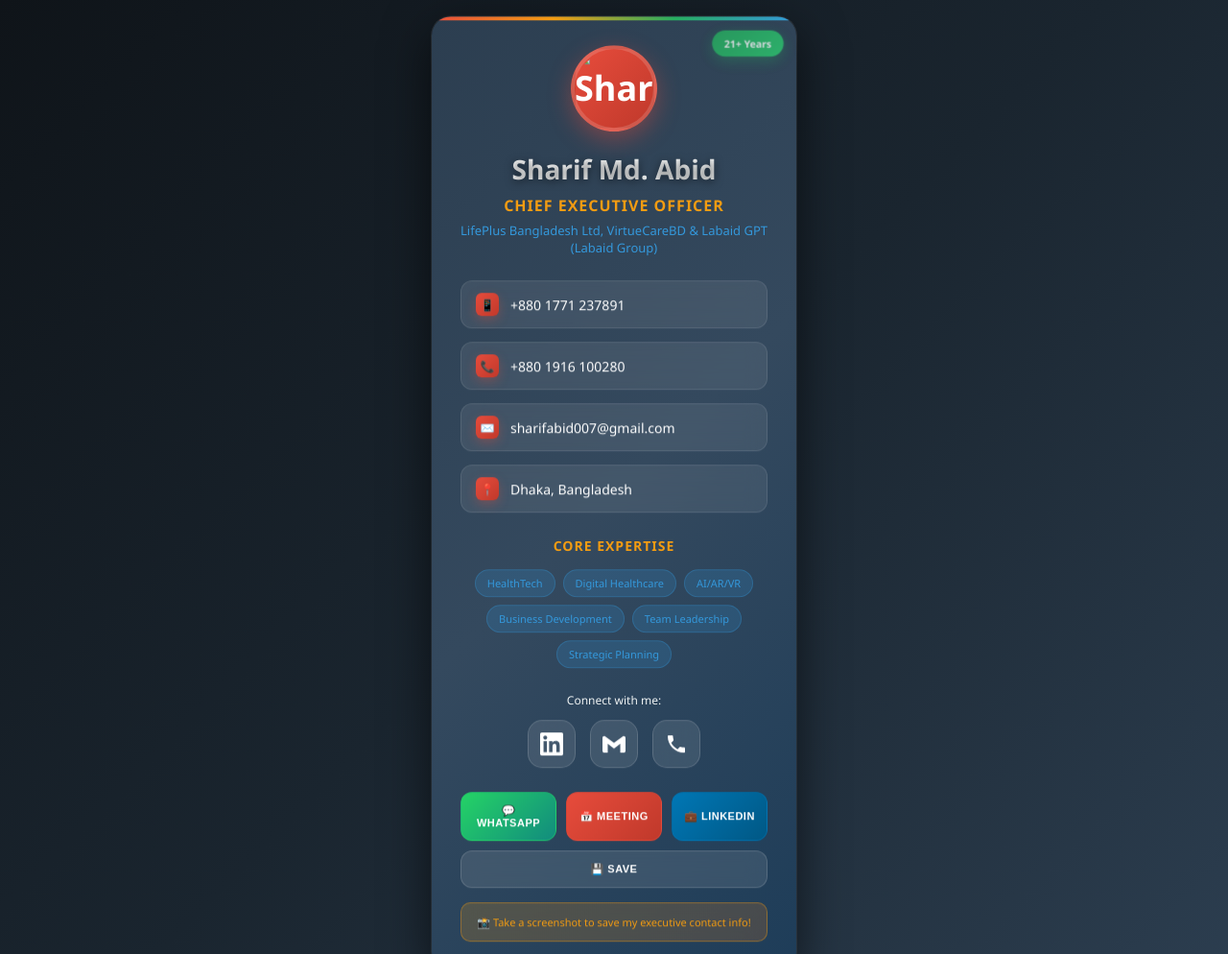
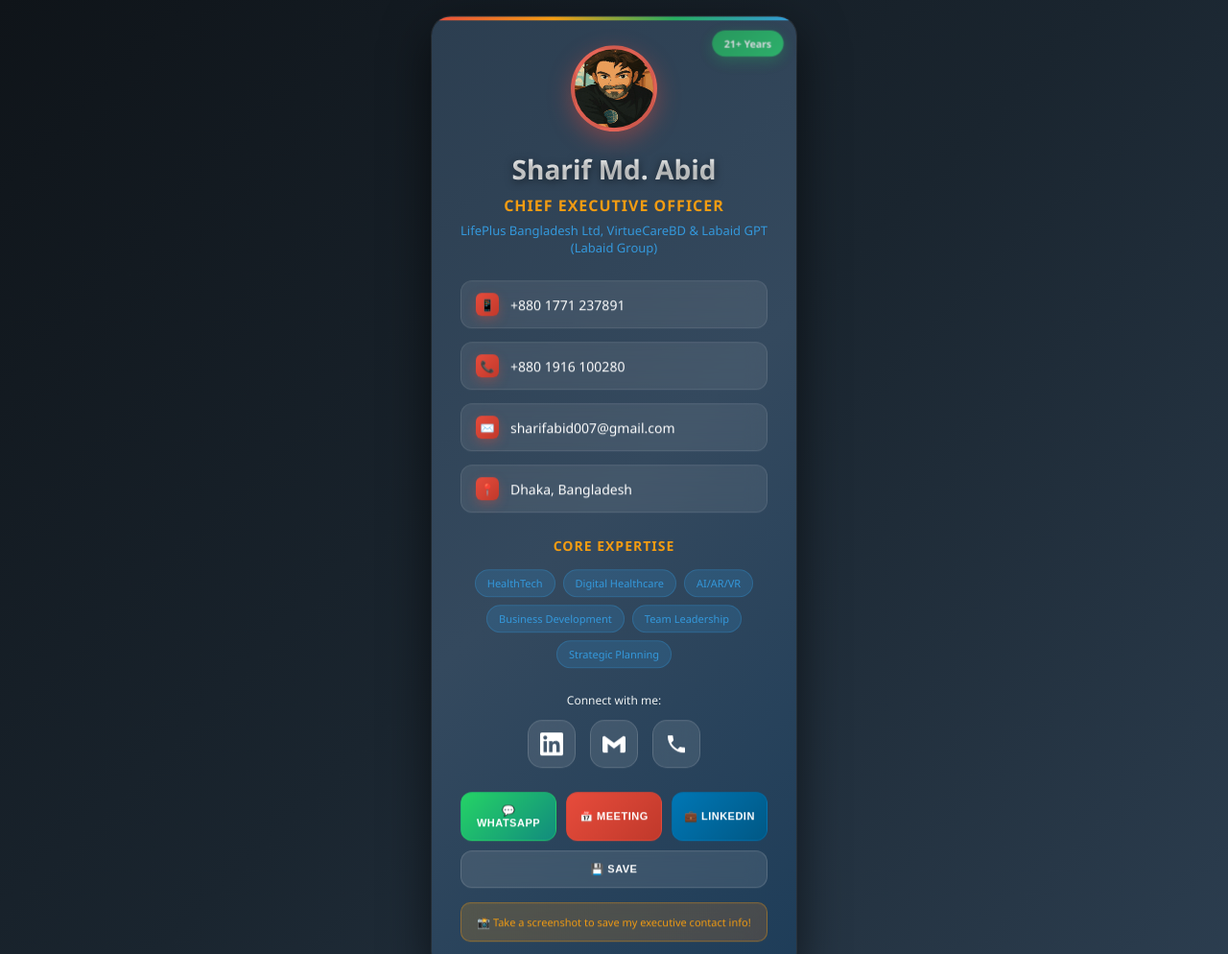
Before and after one commit to Phantom0455/business-card-sharif-abid, a plain HTML site: page index.html in a window 1280 px wide. Shown: the top 994 px of the page at 96% size. Drawn offline with Linux system fonts and the light colour scheme.

Commit message:
Update index.html

```diff
--- a/index.html
+++ b/index.html
@@ -579,7 +579,7 @@
         <div class="experience-badge">21+ Years</div>
 
         <div class="header">
-            <img src="image.png" alt="SharifAbid" class="avatar" onclick="showGreeting()">
+            <img src="image.jpeg" alt="SharifAbid" class="avatar" onclick="showGreeting()">
             <div class="name">Sharif Md. Abid</div>
             <div class="title">Chief Executive Officer</div>
             <div class="company">LifePlus Bangladesh Ltd, VirtueCareBD & Labaid GPT<br>(Labaid Group)</div>
```
